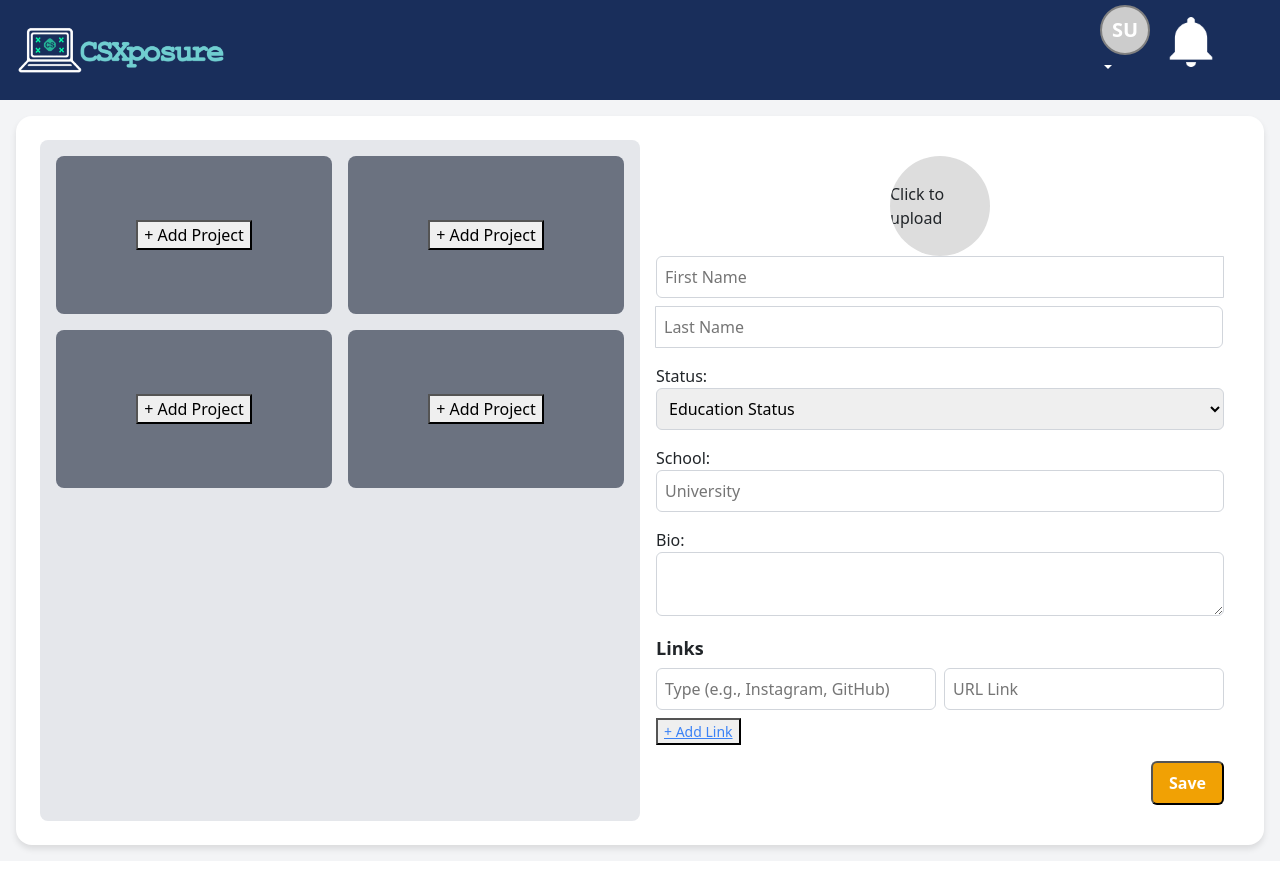
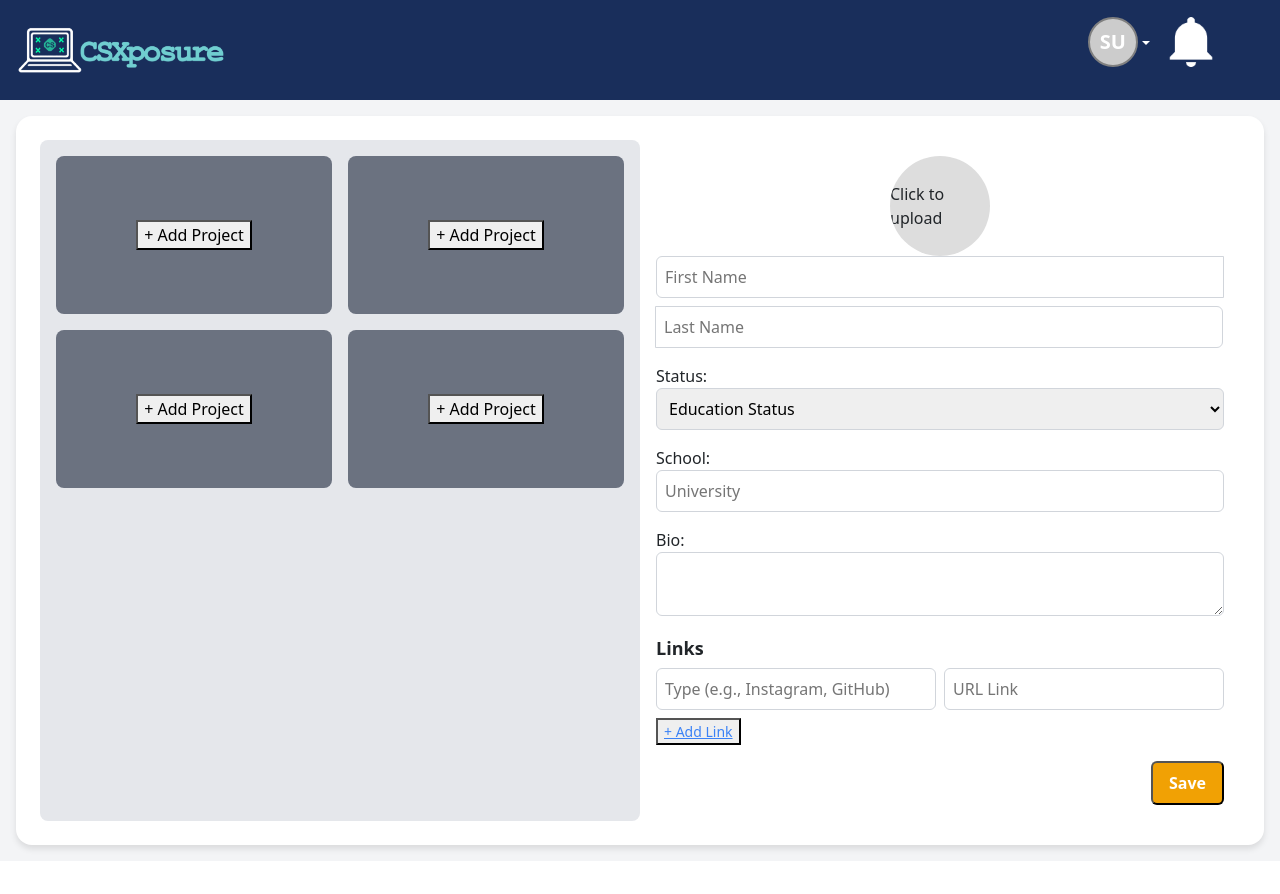
Before and after one commit to AsahH12/csxposure, a Next.js app: page /ProfileEditPage in a window 1280 px wide. Shown: the top 894 px of the page. Built offline with nearby package versions, Linux system fonts and the light colour scheme; no server answers; the database is empty; sample sign-in values are in the browser's storage.

Commit message:
Align intials profile image

```diff
--- a/app/Components/navbar.module.css
+++ b/app/Components/navbar.module.css
@@ -1,4 +1,4 @@
-.navbar{
+.navbar {
     display: flex;
     justify-content: space-between;
     align-items: center;
@@ -7,3 +7,26 @@
     color: white;
     height: 100px;
 }
+
+.profileImage {
+    width: 50px;
+    height: 50px;
+    border-radius: 50%;
+    object-fit: cover;
+    border: 2px solid gray;
+}
+
+.profileInitials {
+    width: 50px;
+    height: 50px;
+    border-radius: 50%;
+    background-color: #ccc;
+    justify-content: center;
+    align-items: center;
+    font-size: 20px;
+    font-weight: bold;
+    color: white;
+    text-transform: uppercase;
+    border: 2px solid gray;
+    display: inline-flex;
+}
--- a/app/Components/navbar.tsx
+++ b/app/Components/navbar.tsx
@@ -47,6 +47,7 @@ const Navbar: React.FC = () => {
         const profileRef = doc(db, "users", currentUser.uid, "details", "profileData");
         const profileSnap = await getDoc(profileRef);
 
+        // Set profile image
         if (profileSnap.exists()) {
           const profileData = profileSnap.data();
           setFirstName(profileData?.firstName || "");
@@ -91,6 +92,7 @@ const Navbar: React.FC = () => {
       </div>
 
       <ul className="navbar-end d-flex align-items-center">
+
         {/* Profile Dropdown */}
         <div className="nav-item dropdown mx-2">
           <a
@@ -104,48 +106,15 @@ const Navbar: React.FC = () => {
           >
             {/* Display Profile Image or Initials */}
             {profileImage ? (
-      <img
-        src={profileImage}
-        alt="Profile"
-        width={50}
-        height={50}
-        style={{
-          borderRadius: "100%", // Makes the image circular
-          objectFit: "cover", // Ensures the image covers the area
-          border: "2px solid gray",
-        }}
-      />
+              <img src={profileImage} alt="Profile" className={styles.profileImage} />
             ) : user ? (
-      <div
-        style={{
-          width: "50px",
-          height: "50px",
-          borderRadius: "50%",
-          backgroundColor: "#ccc", // Light gray background
-          display: "flex",
-          justifyContent: "center",
-          alignItems: "center",
-          fontSize: "20px",
-          fontWeight: "bold",
-          color: "white",
-          textTransform: "uppercase",
-          border: "2px solid gray",
-        }}
-      >
-        {initials}
-      </div>
+              initials ? (
+                <span className={styles.profileInitials}>{initials}</span>
               ) : (
-      <img
-        src="/placeholder-profile.jpg" // Default profile image
-        alt="Default Profile"
-        width={50}
-        height={50}
-        style={{
-          borderRadius: "50%",
-          objectFit: "cover",
-          border: "2px solid gray",
-        }}
-      />
+                <img src="/placeholder-profile.jpg" alt="Default Profile" className={styles.profileImage} />
+              )
+            ) : (
+              <img src="/placeholder-profile.jpg" alt="Default Profile" className={styles.profileImage} />
             )}
           </a>
 
```
Also changed, not shown: app/Components/footer.module.css (line endings or trailing spaces). Lines whose indentation alone changed are shown as unchanged.
